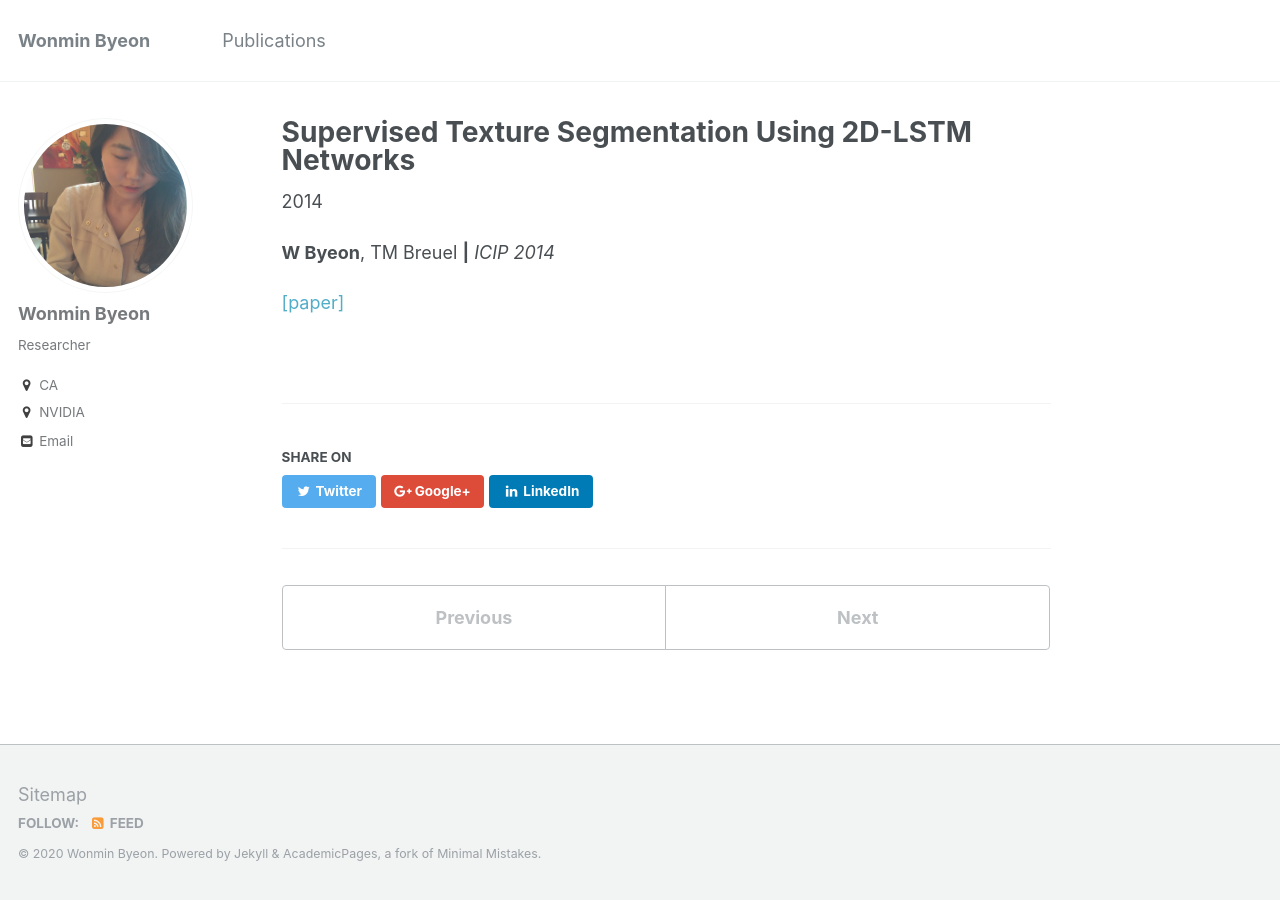
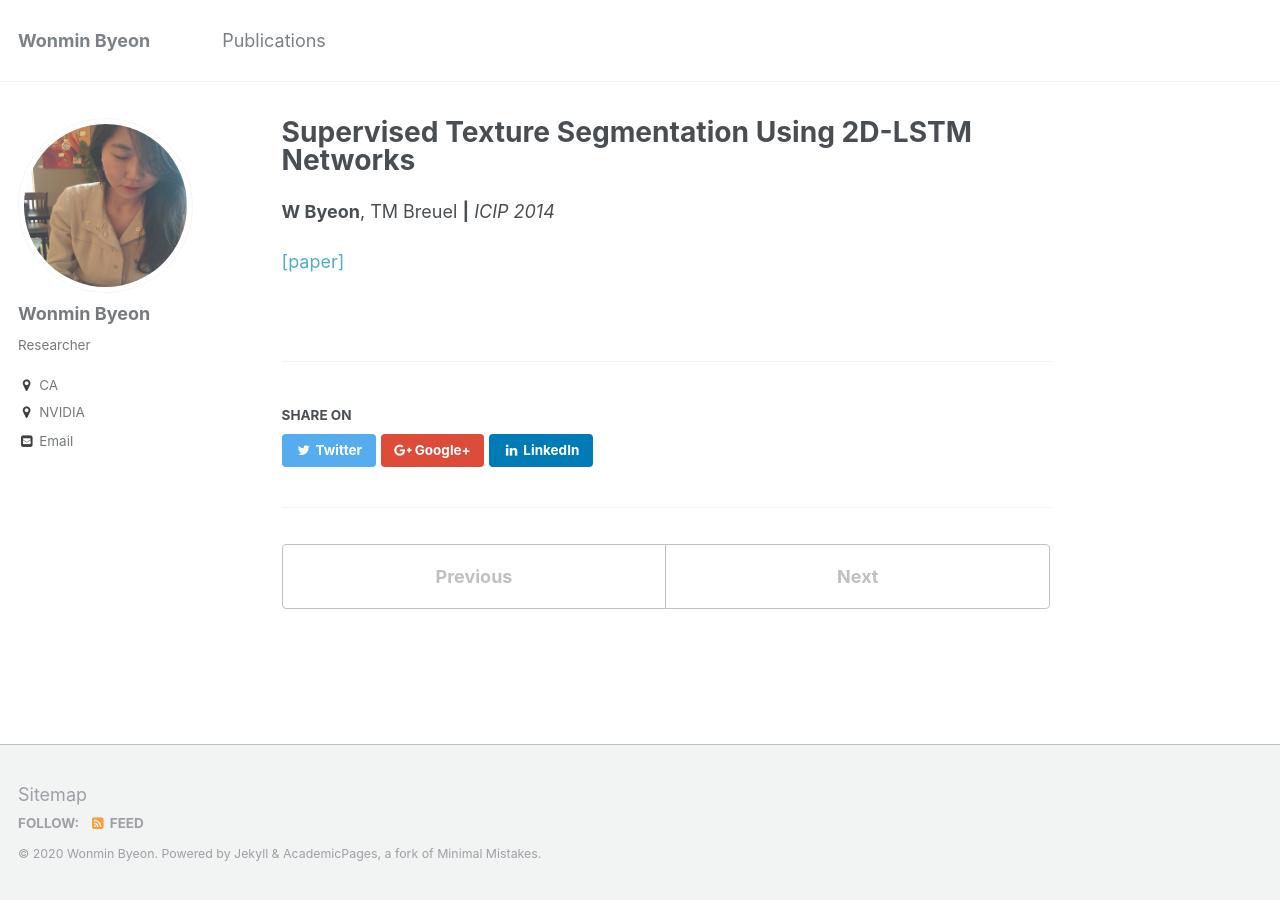
Before and after one commit to wonmin-byeon/wonmin-byeon.github.io, a Jekyll site: the page built from _publications/2014-10-27-icip.md, in a window 1280 px wide. Built offline with Jekyll 4.4.1, drawn with Linux system fonts in a browser that asks for light colours.

Commit message:
update publication layout

```diff
--- a/_layouts/single.html
+++ b/_layouts/single.html
@@ -37,7 +37,7 @@ layout: default
         {% if page.collection == 'teaching' %}
           <p> {{ page.type }}, <i>{{ page.venue }}</i>, {{ page.date | default: "1900-01-01" | date: "%Y" }} </p>
         {% elsif page.venue and page.date %}
-          {{ page.date | default: "1900-01-01" | date: "%Y" }} </p>
+          <p> </p>
         {% elsif page.date %}
           <p class="page__date"><strong><i class="fa fa-fw fa-calendar" aria-hidden="true"></i> {{ site.data.ui-text[site.locale].date_label | default: "Published:" }}</strong> <time datetime="{{ page.date | date_to_xmlschema }}">{{ page.date | default: "1900-01-01" | date: "%B %d, %Y" }}</time></p>
         {% endif %}
```
